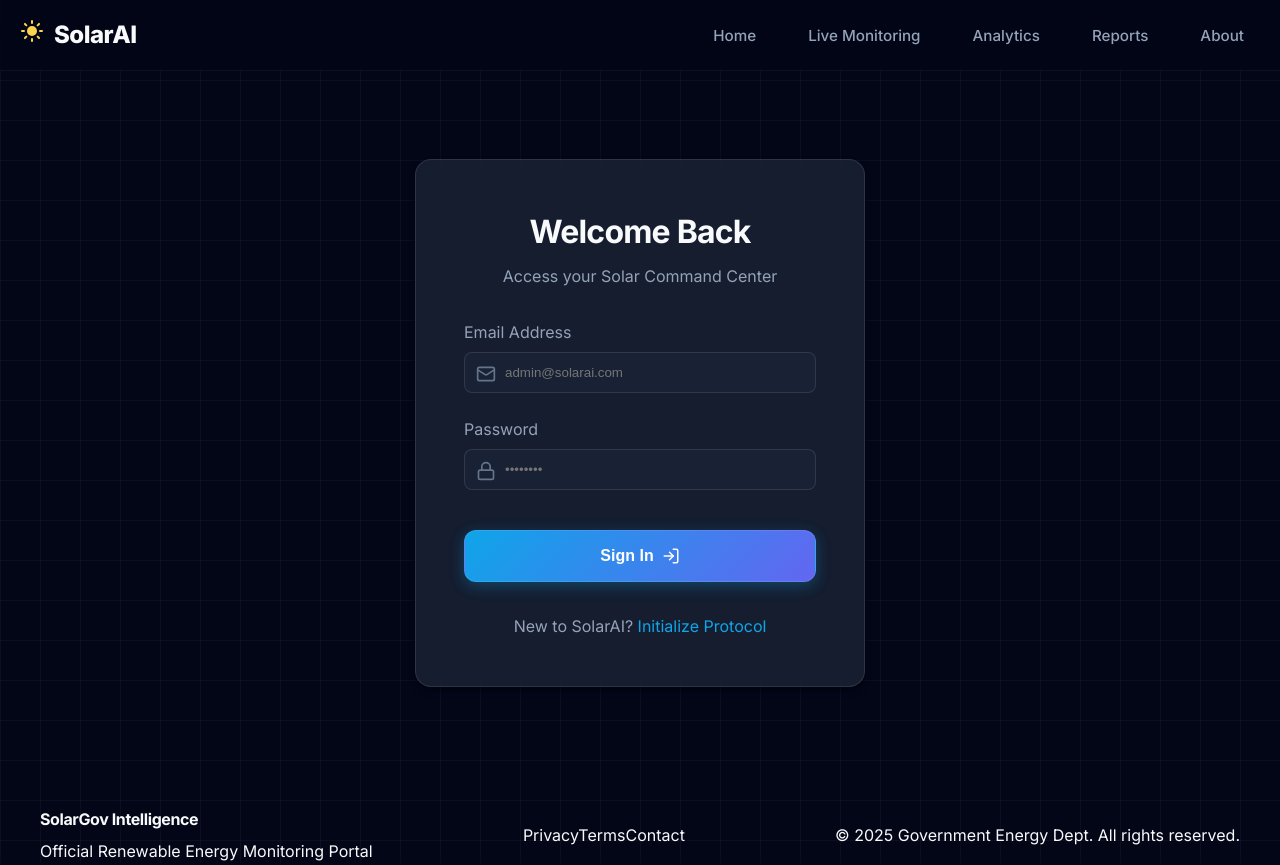
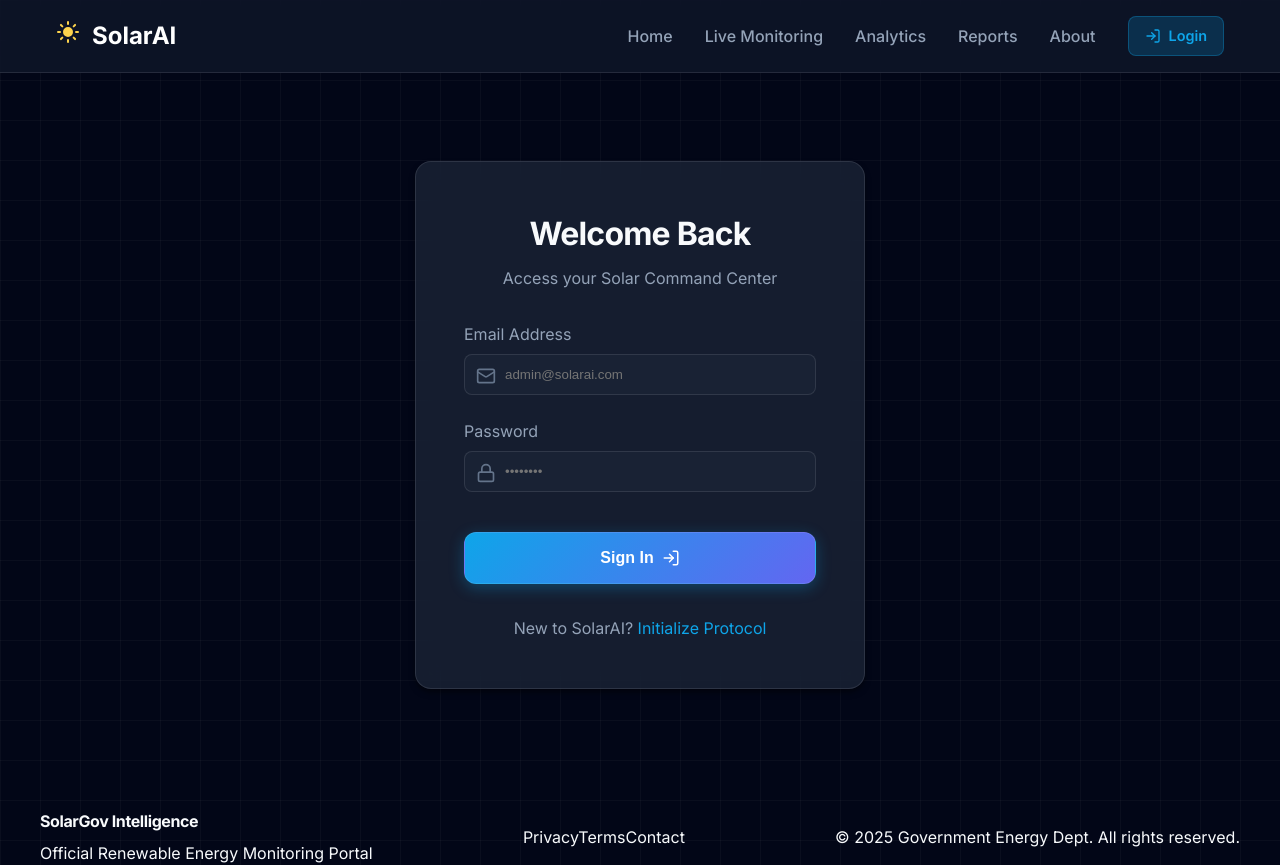
Before and after one commit to anshika190/smart-solar-system, a React (Vite) app in the folder frontend/: page /login in a window 1280 px wide. Built offline with nearby package versions, Linux system fonts and the light colour scheme.

Commit message:
fix(deploy): add logout button and enforce auth

```diff
--- a/frontend/src/components/layout/Navbar.css
+++ b/frontend/src/components/layout/Navbar.css
@@ -1,78 +1,94 @@
+/* Existing styles */
 .navbar {
+    background: rgba(15, 23, 42, 0.8);
+    backdrop-filter: blur(10px);
+    border-bottom: 1px solid rgba(255, 255, 255, 0.1);
     position: sticky;
     top: 0;
     z-index: 1000;
-    background: rgba(2, 6, 23, 0.8);
-    /* Semi-transparent dark */
-    backdrop-filter: blur(16px);
-    -webkit-backdrop-filter: blur(16px);
-    border-bottom: 1px solid rgba(255, 255, 255, 0.05);
-    transition: all 0.3s ease;
+    padding: 1rem 0;
 }
 
 .navbar-container {
+    max-width: 1200px;
+    margin: 0 auto;
+    padding: 0 1rem;
     display: flex;
     justify-content: space-between;
     align-items: center;
-    height: 70px;
-    max-width: 1400px;
-    width: 100%;
-    margin: 0 auto;
-    padding: 0 20px;
 }
 
 .navbar-logo {
     display: flex;
     align-items: center;
-    gap: 10px;
+    gap: 0.75rem;
     text-decoration: none;
+    color: #fff;
+    font-weight: 700;
     font-size: 1.5rem;
-    font-weight: 800;
-    color: var(--text-primary);
-    letter-spacing: -0.5px;
-}
-
-.navbar-logo:hover .logo-text {
-    text-shadow: 0 0 10px rgba(14, 165, 233, 0.5);
-    /* Text glow */
 }
 
 .nav-menu {
     display: flex;
-    gap: 20px;
+    gap: 2rem;
     list-style: none;
+    align-items: center;
 }
 
 .nav-link {
     text-decoration: none;
-    color: var(--text-secondary);
+    color: #94a3b8;
     font-weight: 500;
-    padding: 0.5rem 1rem;
-    border-radius: 8px;
-    transition: all 0.3s ease;
-    font-size: 0.95rem;
+    transition: color 0.3s;
 }
 
-.nav-link:hover {
-    color: var(--text-primary);
-    background: rgba(255, 255, 255, 0.05);
-}
-
+.nav-link:hover,
 .nav-link.active {
-    color: var(--primary);
-    background: rgba(14, 165, 233, 0.1);
-    box-shadow: 0 0 15px rgba(14, 165, 233, 0.1);
-    /* Subtle neon glow */
-    border: 1px solid rgba(14, 165, 233, 0.2);
+    color: #fff;
+    text-shadow: 0 0 10px rgba(255, 255, 255, 0.5);
 }
 
 .navbar-toggle {
     display: none;
+    color: #fff;
     cursor: pointer;
-    color: var(--text-primary);
 }
 
-/* Mobile Responsive */
+/* Button Styles */
+.nav-btn {
+    display: flex;
+    align-items: center;
+    gap: 0.5rem;
+    padding: 0.5rem 1rem;
+    border-radius: 8px;
+    font-weight: 600;
+    font-size: 0.9rem;
+    cursor: pointer;
+    transition: all 0.2s;
+    border: none;
+    text-decoration: none;
+}
+
+.logout-btn {
+    background: rgba(239, 68, 68, 0.2);
+    color: #ef4444;
+    border: 1px solid rgba(239, 68, 68, 0.3);
+}
+
+.logout-btn:hover {
+    background: rgba(239, 68, 68, 0.3);
+}
+
+.login-btn {
+    background: rgba(14, 165, 233, 0.2);
+    color: #0ea5e9;
+    border: 1px solid rgba(14, 165, 233, 0.3);
+}
+
+.login-btn:hover {
+    background: rgba(14, 165, 233, 0.3);
+}
+
 @media (max-width: 768px) {
     .navbar-toggle {
         display: block;
@@ -80,21 +96,21 @@
 
     .nav-menu {
         position: absolute;
-        top: 70px;
+        top: 100%;
         left: 0;
-        width: 100%;
-        background: rgba(2, 6, 23, 0.95);
-        backdrop-filter: blur(20px);
+        right: 0;
+        background: #0f172a;
         flex-direction: column;
         padding: 2rem;
         gap: 1.5rem;
+        opacity: 0;
+        visibility: hidden;
+        transition: all 0.3s ease;
         border-bottom: 1px solid rgba(255, 255, 255, 0.1);
-        transform: translateY(-150%);
-        transition: transform 0.4s ease-in-out;
     }
 
     .nav-menu.active {
-        transform: translateY(0);
-        box-shadow: 0 10px 30px rgba(0, 0, 0, 0.5);
+        opacity: 1;
+        visibility: visible;
     }
 }
--- a/frontend/src/components/layout/Navbar.jsx
+++ b/frontend/src/components/layout/Navbar.jsx
@@ -1,12 +1,21 @@
-import React, { useState } from 'react';
-import { NavLink } from 'react-router-dom';
-import { Menu, X, Sun } from 'lucide-react';
+import React, { useState, useContext } from 'react';
+import { NavLink, useNavigate } from 'react-router-dom';
+import { Menu, X, Sun, LogOut, LogIn } from 'lucide-react';
+import { AuthContext } from '../../auth/AuthContext';
 import './Navbar.css';
 
 const Navbar = () => {
     const [isOpen, setIsOpen] = useState(false);
+    const { user, logout } = useContext(AuthContext);
+    const navigate = useNavigate();
 
     const toggleMenu = () => setIsOpen(!isOpen);
+
+    const handleLogout = () => {
+        logout();
+        navigate('/login');
+        setIsOpen(false);
+    };
 
     return (
         <nav className="navbar">
@@ -48,6 +57,19 @@ const Navbar = () => {
                             About
                         </NavLink>
                     </li>
+
+                    {/* Auth Action */}
+                    <li className="nav-item auth-item">
+                        {user ? (
+                            <button onClick={handleLogout} className="nav-btn logout-btn">
+                                <LogOut size={16} /> Logout
+                            </button>
+                        ) : (
+                            <NavLink to="/login" className="nav-btn login-btn" onClick={toggleMenu}>
+                                <LogIn size={16} /> Login
+                            </NavLink>
+                        )}
+                    </li>
                 </ul>
             </div>
         </nav>
```
